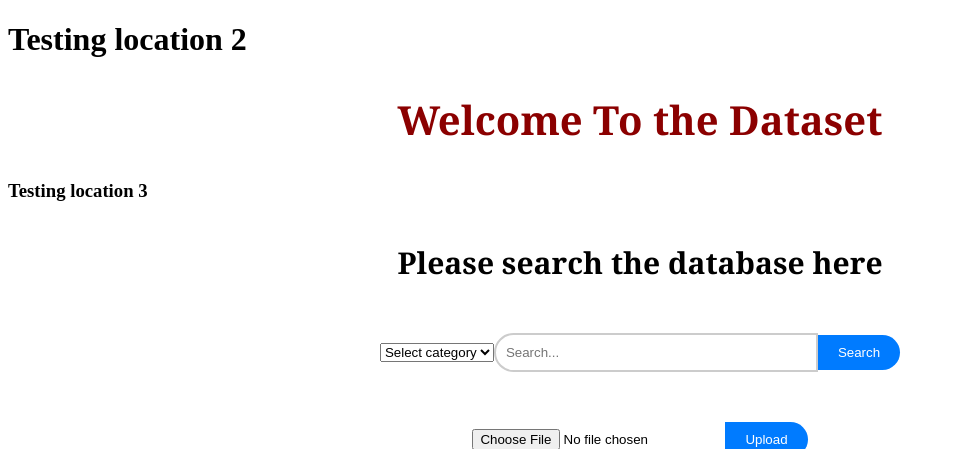
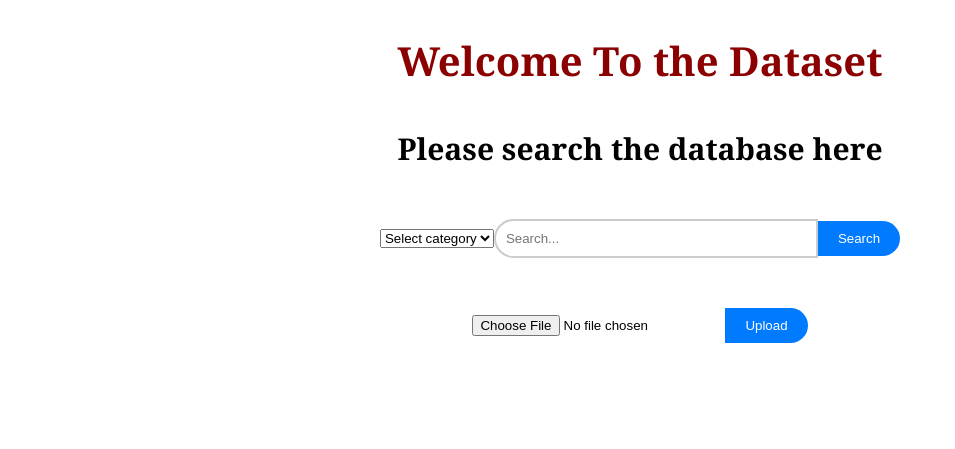
Before and after one commit to JellyEllie/parkinson-annotator, a Flask app: page / in a window 1280 px wide. Shown: the top 449 px of the page, without its empty margins (0-955 px from the left). Run offline with Flask 3, Linux system fonts and the light colour scheme.

Commit message:
removed testing text https://github.com/JellyEllie/parkinson-annotator/issues/12

```diff
--- a/Parkinsons_annotator/modules/templates/interface_package.html
+++ b/Parkinsons_annotator/modules/templates/interface_package.html
@@ -58,9 +58,7 @@
 </head>
 
 <body>
-  <h1>Testing location 2</h1>
   <h2>Welcome To the Dataset</h2>
-  <h3>Testing location 3</h3>
   <h4>Please search the database here</h4>
 
   <form id="search-form">
```
